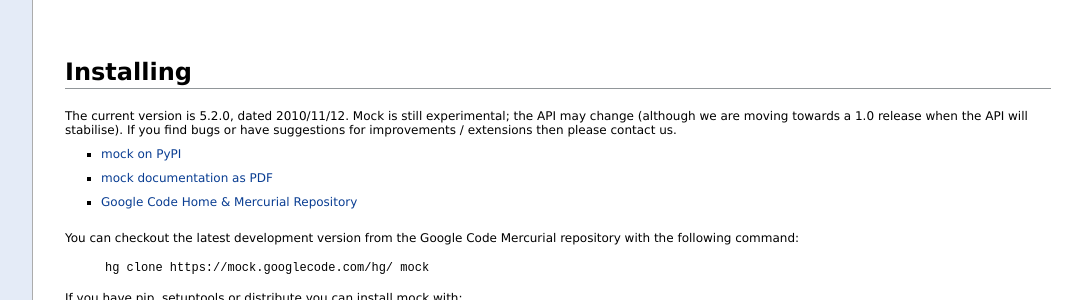
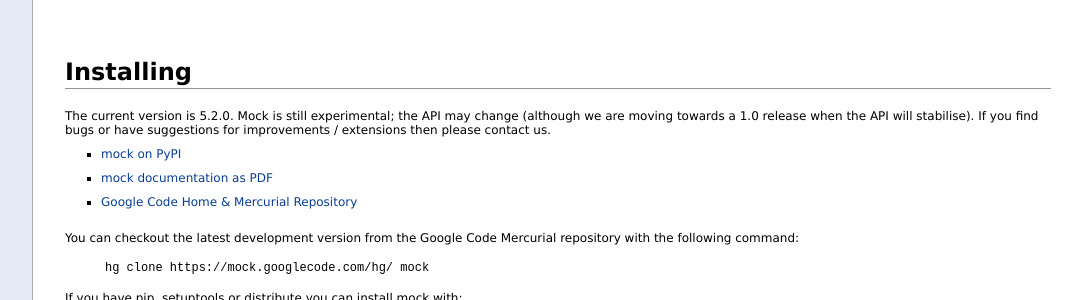
Before and after one commit to graingert/mock-git, a Sphinx documentation site: the page built from docs/index.txt, in a window 1280 px wide. Shown: the part 2496-2796 px from the top of the page, without its empty margins (197-1279 px from the left). Built offline with Sphinx 7.4.7, drawn with Linux system fonts in a browser that asks for light colours.

Commit message:
Doc changes for 0.7.0 release

```diff
--- a/docs/index.txt
+++ b/docs/index.txt
@@ -84,10 +84,10 @@ User Guide
 Installing
 ==========
 
-The current version is |release|, dated 2010/11/12. Mock is still
-experimental; the API may change (although we are moving towards a 1.0 release
-when the API will stabilise). If you find bugs or have suggestions for
-improvements / extensions then please contact us.
+The current version is |release|. Mock is still experimental; the API may
+change (although we are moving towards a 1.0 release when the API will
+stabilise). If you find bugs or have suggestions for improvements / extensions
+then please contact us.
 
 * `mock on PyPI <http://pypi.python.org/pypi/mock>`_
 * `mock documentation as PDF <http://www.voidspace.org.uk/downloads/mock-0.7.0.pdf>`_
```
